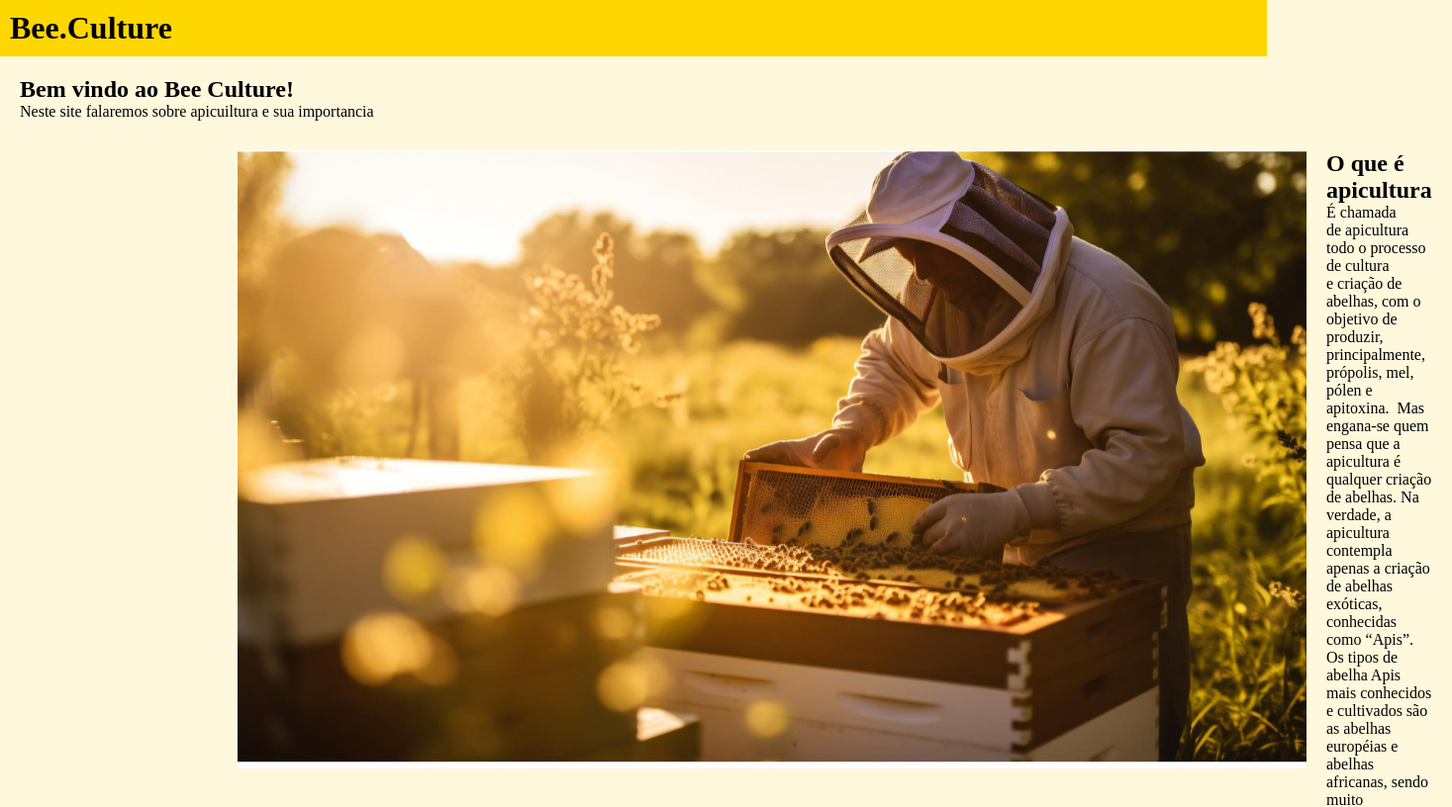
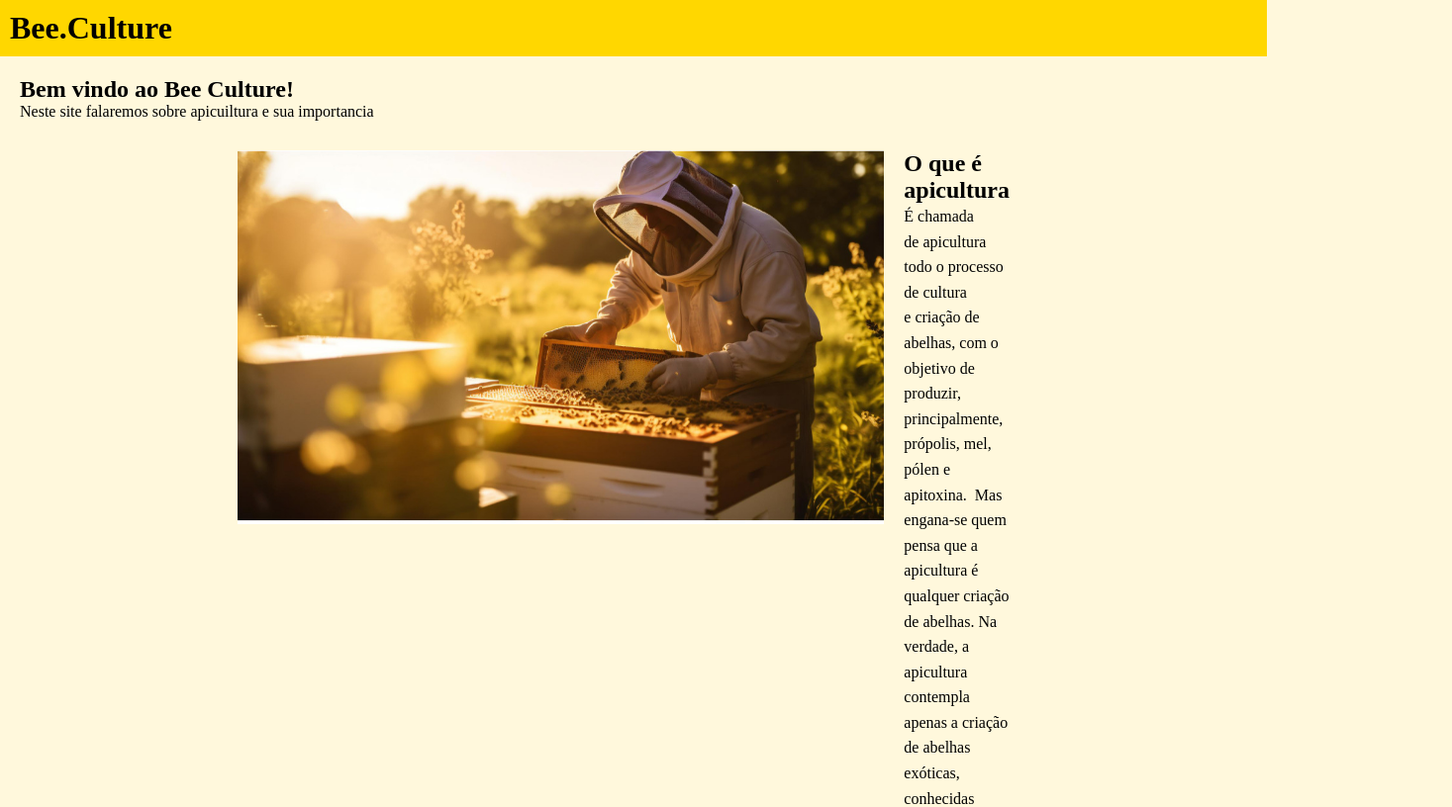
Before and after one commit to leo100295/bee.culture, a plain HTML site: page index.html in a window 1280 px wide. Shown: the top 816 px of the page at 99% size, 1467 px wide, since content can reach past the window. Drawn offline with Linux system fonts and the light colour scheme.

Commit message:
Update style.css

```diff
--- a/style.css
+++ b/style.css
@@ -32,14 +32,27 @@ body{
     ﻿
     .image {
         flex: 1;
-        order: 2;
     }
+
+.image img {
+    max-width: 100%;
+    height: auto;
+    display: block;
+}
 
     .description {
         flex: 1;
-        order: 1;
         padding: 0 20px;
     }
+
+.description h2 {
+    font-size: 1.5rem;
+    margin-top: 0;
+}
+
+.description p {
+    line-height: 1.6;
+}
 
 
 
```
